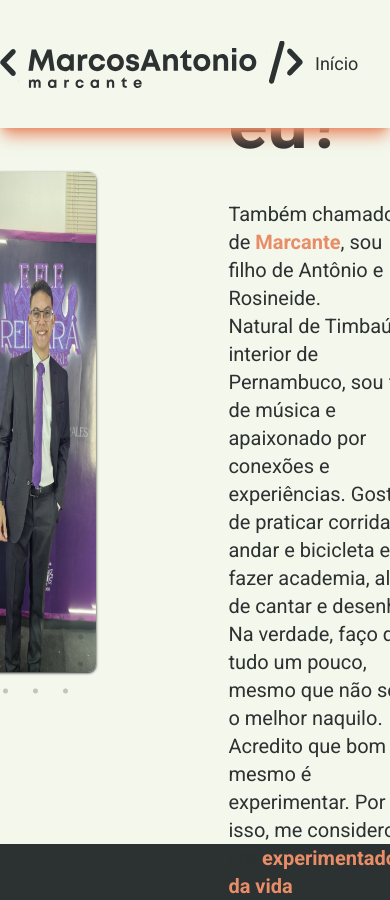
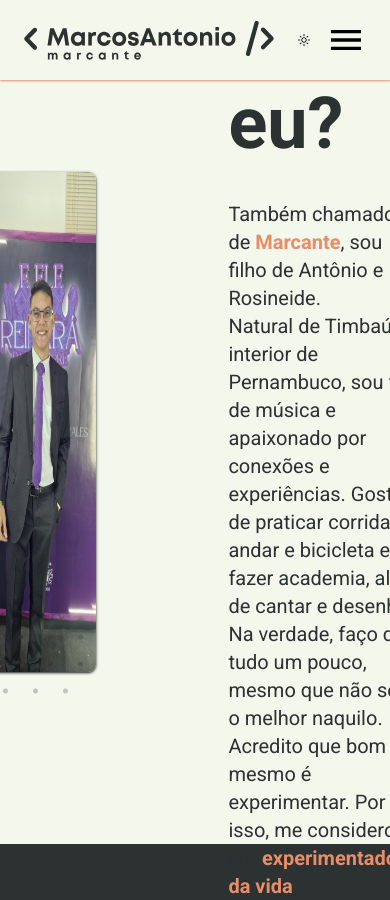
Before and after one commit to marcoslima12/portfolio, a Next.js app: page /about in a window 390 px wide. Shown: the top 900 px of the page. Built offline with nearby package versions, Linux system fonts and the light colour scheme.

Commit message:
responsive navbar

```diff
--- /dev/null
+++ b/src/components/Hamburguer/index.tsx
@@ -0,0 +1,23 @@
+import { ReactNode } from "react";
+
+interface Props {
+  width?: number | string;
+  height?: number | string;
+  fill?: string;
+}
+
+export const Hamburguer = ({ height = 24, width = 24, fill = "#2C3132" }: Props) => {
+  return (
+    <div style={{ width, height }}>
+      <svg
+        xmlns="http://www.w3.org/2000/svg"
+        width={"inheirit"}
+        height={"inheirit"}
+        viewBox="0 -960 960 960"
+        fill={fill}
+      >
+        <path d="M120-240v-80h720v80H120Zm0-200v-80h720v80H120Zm0-200v-80h720v80H120Z" />
+      </svg>
+    </div>
+  );
+};
--- a/src/components/Header/index.tsx
+++ b/src/components/Header/index.tsx
@@ -12,44 +12,83 @@ import { useRouter } from "next/router";
 import { IconButtonComponent } from "../IconButton";
 import { useTheme } from "@/contexts/themeContext";
 import { useEffect } from "react";
+import { Hamburguer } from "../Hamburguer";
+import { NavOp } from "../NavOp";
+import { useNav } from "@/contexts/navContext";
 
 export const Header = () => {
   const router = useRouter();
   const currentPath = router.pathname;
 
-  interface navOpRouting {
-    link: string;
-    pageName: string;
-    currentPath: string;
-  }
-
   const { theme, toggleTheme } = useTheme();
-
-  const NavOp = ({ link, pageName, currentPath }: navOpRouting) => {
-    return (
-      <Link href={link}>
-        <span
-          className={`text-lg font-medium text-light-text hover:text-light-highlight transition-all border-l-4 pl-2 dark:text-light-primary dark:hover:text-light-highlight ${
-            currentPath === link
-              ? "border-light-highlight text-highlight-important dark:text-highlight-important dark:border-dark-highlight"
-              : "border-transparent"
-          }`}
-        >
-          {pageName}
-        </span>
-      </Link>
-    );
-  };
+  const { isNavOpen, toggleNav } = useNav();
 
   return (
-    <header className="bg-light-primary dark:bg-dark-primary w-full h-32 shadow-lg shadow-light-highlight mb-36 fixed z-10">
-      <div className="container mx-auto flex items-center justify-between h-full">
+    <header className="bg-light-primary dark:bg-dark-primary w-full h-20 lg:h-28  shadow-sm lg:shadow-lg shadow-light-highlight lg:shadow-light-highlight fixed z-10 ">
+      <div className="container mx-auto flex items-center justify-between h-full p-6 lg:p-0">
+        <Image
+          src={theme === "dark" ? LogoDark : LogoLight}
+          alt="Logo MarcosAntonio marcante"
+          className="w-[250px] lg:w-auto"
+        />
+        <div className="hidden lg:flex items-center gap-9">
+          <nav className="flex items-center">
+            <NavOp currentPath={currentPath} link="/" pageName="Início" />
+            <NavOp currentPath={currentPath} link="/about" pageName="Sobre" />
+            <NavOp
+              currentPath={currentPath}
+              link="/contact"
+              pageName="Contato"
+            />
+          </nav>
+          <div className="flex gap-8 ml-4">
+            <IconButtonComponent
+              alt="Botão para alternar o tema entre claro e escuro"
+              icon={theme === "dark" ? ThemeIconDark : ThemeIconLight}
+              onClick={() => toggleTheme()}
+            />
+          </div>
+        </div>
+        <div className="flex gap-4 lg:hidden items-center justify-between">
+          <div className=" flex items-center justify-center ml-6">
+            <IconButtonComponent
+              alt="Botão para alternar o tema entre claro e escuro"
+              icon={theme === "dark" ? ThemeIconDark : ThemeIconLight}
+              onClick={() => toggleTheme()}
+            />
+          </div>
+          <button onClick={toggleNav}>
+            <Hamburguer
+              width={40}
+              height={40}
+              fill={theme === "dark" ? "#F3F7EC" : ""}
+            />
+          </button>
+        </div>
+      </div>
+      <div
+        className={`shadow-sm shadow-light-highlight lg:hidden overflow-hidden transition-all duration-300 ease-in-out ${
+          isNavOpen ? "max-h-96" : "max-h-0"
+        }`}
+      >
+        <nav className="flex flex-col items-start justify-center w-full bg-light-primary dark:bg-dark-primary">
+          <NavOp currentPath={currentPath} link="/" pageName="Início" />
+          <NavOp currentPath={currentPath} link="/about" pageName="Sobre" />
+          <NavOp currentPath={currentPath} link="/contact" pageName="Contato" />
+        </nav>
+      </div>
+    </header>
+  );
+};
+{
+  /* <header className=" bg-light-primary dark:bg-dark-primary w-full h-20 lg:h-32 shadow-lg shadow-light-highlight mb-36 fixed z-10">
+      <div className="container mx-auto flex items-center justify-between h-full p-5 lg:p-0">
         <Image
           src={theme === "dark" ? LogoDark : LogoLight}
           alt="Logo MarcosAntonio marcante"
           className="h-full"
         />
-        <div className="flex items-center gap-9">
+        <div className="hidden lg:flex items-center gap-9">
           <nav className="flex items-center gap-12">
             <NavOp currentPath={currentPath} link="/" pageName="Início" />
             <NavOp currentPath={currentPath} link="/about" pageName="Sobre" />
@@ -65,14 +104,25 @@ export const Header = () => {
               icon={theme === "dark" ? ThemeIconDark : ThemeIconLight}
               onClick={() => toggleTheme()}
             />
-           {/*  <IconButtonComponent
-              alt="Botão para mudar o idioma entre português e inglês"
-              icon={theme == "dark" ? LanguageIconDark : LanguageIconLight}
-              onClick={() => console.log("Mudar o idioma")}
-            /> */}
           </div>
         </div>
+        <div className="lg:hidden">
+          <Hamburguer width={40} height={40} />
+        </div>
       </div>
-    </header>
-  );
-};
+      <div className="w-full h-auto bg-light-primary dark:bg-dark-primary lg:hidden">
+        <nav className="flex flex-col items-start justify-center gap-6">
+          <NavOp currentPath={currentPath} link="/" pageName="Início" />
+          <NavOp currentPath={currentPath} link="/about" pageName="Sobre" />
+          <NavOp currentPath={currentPath} link="/contact" pageName="Contato" />
+        </nav>
+        <div className="flex gap-8 ml-4">
+          <IconButtonComponent
+            alt="Botão para alternar o tema entre claro e escuro"
+            icon={theme === "dark" ? ThemeIconDark : ThemeIconLight}
+            onClick={() => toggleTheme()}
+          />
+        </div>
+      </div>
+    </header> */
+}
--- /dev/null
+++ b/src/components/NavOp/index.tsx
@@ -0,0 +1,26 @@
+import Link from "next/link";
+
+interface navOpRouting {
+  link: string;
+  pageName: string;
+  currentPath: string;
+}
+
+export const NavOp = ({ link, pageName, currentPath }: navOpRouting) => {
+  return (
+    <Link
+      href={link}
+      className="shadow-sm lg:shadow-none shadow-light-highlight w-full h-full p-6 lg:hover:bg-transparent lg:dark:hover:bg-transparent hover:bg-gray-200 dark:hover:bg-neutral-600 transition-all"
+    >
+      <span
+        className={`text-lg font-medium text-light-text lg:hover:text-light-highlight dark:text-dark-text dark:hover:text-light-highlight transition-all lg:border-l-4 box-border lg:pl-2 ${
+          currentPath === link
+            ? "border-light-highlight text-highlight-important hover:te dark:text-highlight-important dark:border-dark-highlight"
+            : "border-transparent"
+        }`}
+      >
+        {pageName}
+      </span>
+    </Link>
+  );
+};
--- /dev/null
+++ b/src/contexts/navContext.tsx
@@ -0,0 +1,31 @@
+// contexts/NavContext.tsx
+import { createContext, useContext, useState, ReactNode } from "react";
+
+interface NavContextProps {
+  isNavOpen: boolean;
+  toggleNav: () => void;
+}
+
+const NavContext = createContext<NavContextProps | undefined>(undefined);
+
+export const NavProvider = ({ children }: { children: ReactNode }) => {
+  const [isNavOpen, setIsNavOpen] = useState(false);
+
+  const toggleNav = () => {
+    setIsNavOpen((prev) => !prev);
+  };
+
+  return (
+    <NavContext.Provider value={{ isNavOpen, toggleNav }}>
+      {children}
+    </NavContext.Provider>
+  );
+};
+
+export const useNav = () => {
+  const context = useContext(NavContext);
+  if (context === undefined) {
+    throw new Error("useNav must be used within a NavProvider");
+  }
+  return context;
+};
--- a/src/pages/_app.tsx
+++ b/src/pages/_app.tsx
@@ -1,3 +1,4 @@
+import { NavProvider } from "@/contexts/navContext";
 import { ThemeProvider } from "@/contexts/themeContext";
 import "@/styles/globals.css";
 import type { AppProps } from "next/app";
@@ -5,7 +6,9 @@ import type { AppProps } from "next/app";
 export default function App({ Component, pageProps }: AppProps) {
   return (
     <ThemeProvider>
-      <Component {...pageProps} />
+      <NavProvider>
+        <Component {...pageProps} />
+      </NavProvider>
     </ThemeProvider>
   );
 }
```
Also changed, not shown: src/assets/menu_24dp_E8EAED_FILL0_wght400_GRAD0_opsz24.svg (added), src/components/Logo/index.tsx (added).
